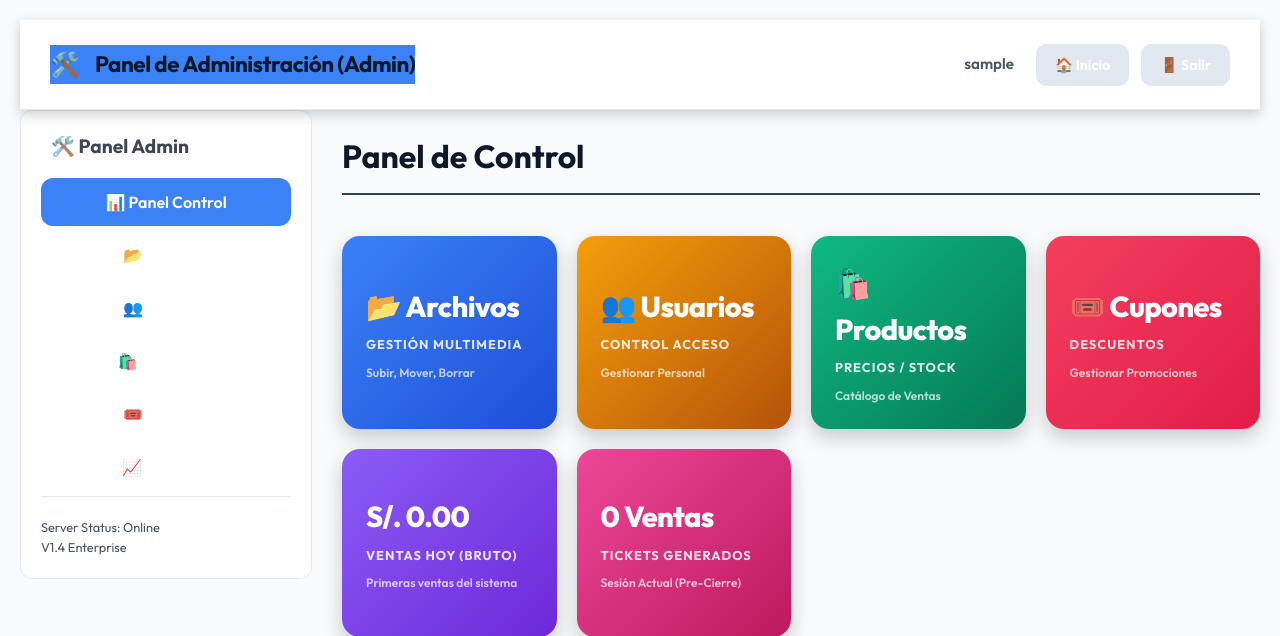
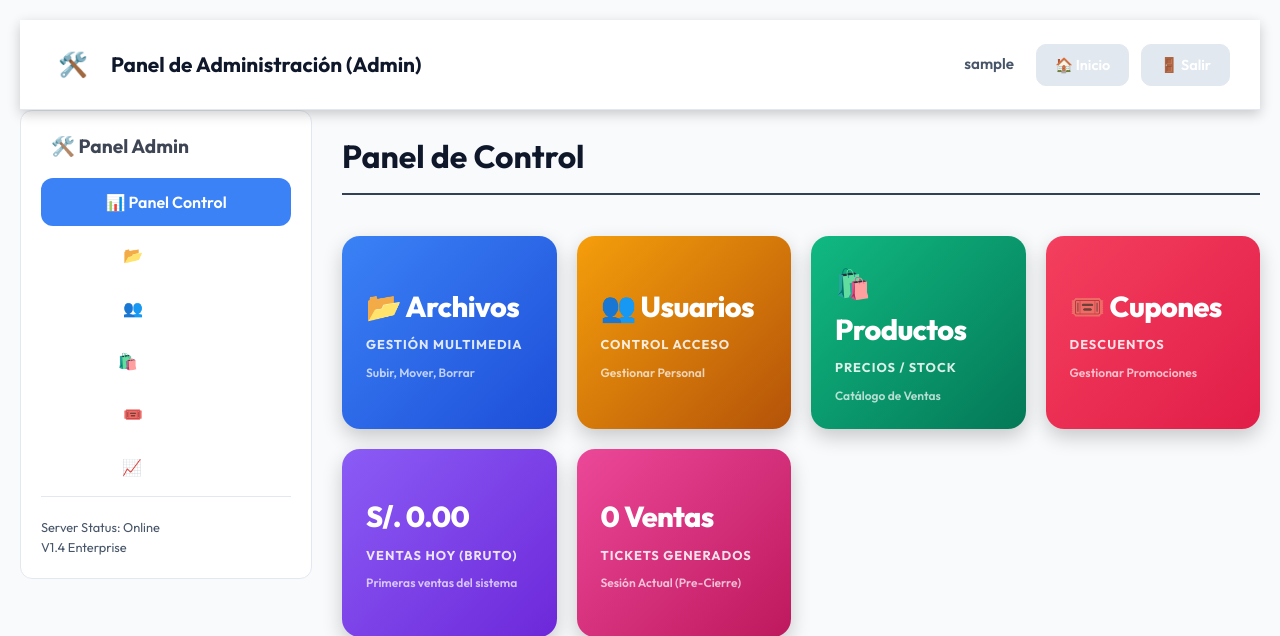
Before and after one commit to juandiegoalamohe-alt/localpix, a Flask app: page /admin in a window 1280 px wide. Shown: the top 636 px of the page. Run offline with Flask 3, Linux system fonts and the light colour scheme; the visitor is signed in with stand-in values (Sample User, id 1); data that the repository does not hold is empty; some libraries are stand-ins or nearby versions.

Commit message:
Fix: Logo only clickable, no background on header text

```diff
--- a/templates/admin.html
+++ b/templates/admin.html
@@ -436,14 +436,19 @@
 
 <body>
     <header class="global-header">
-        <div class="header-brand" id="brandLogo" onclick="handleLogoClick()" title="Configuración de Tema (Clic x5)"
-            style="cursor: pointer; user-select: none;">
-            {% if theme and theme.logo_url %}
-            <img src="{{ theme.logo_url }}" class="brand-logo" alt="Logo">
-            {% else %}
-            <span style="font-size: 1.5rem;">🛠️</span>
-            {% endif %}
-            <h1>Panel de Administración ({{ user.role|capitalize }})</h1>
+        <div style="display: flex; align-items: center; gap: 15px;">
+            <!-- SOLO EL LOGO ES CLICKEABLE -->
+            <div id="brandLogo" onclick="handleLogoClick()" title="Configuración de Tema (Clic x5)"
+                style="cursor: pointer; user-select: none; padding: 8px; border-radius: 8px; display: inline-flex;">
+                {% if theme and theme.logo_url %}
+                <img src="{{ theme.logo_url }}" class="brand-logo" alt="Logo" style="height: 40px; width: auto;">
+                {% else %}
+                <span style="font-size: 1.5rem;">🛠️</span>
+                {% endif %}
+            </div>
+            <!-- TEXTO SIN FONDO, NO CLICKEABLE -->
+            <h1 style="margin: 0; font-size: 1.3rem; font-weight: 700;">Panel de Administración ({{ user.role|capitalize
+                }})</h1>
         </div>
         <nav class="header-nav">
             <span style="font-weight: 600; font-size: 0.95rem; color: var(--text-muted); margin-right: 10px;">{{
```
